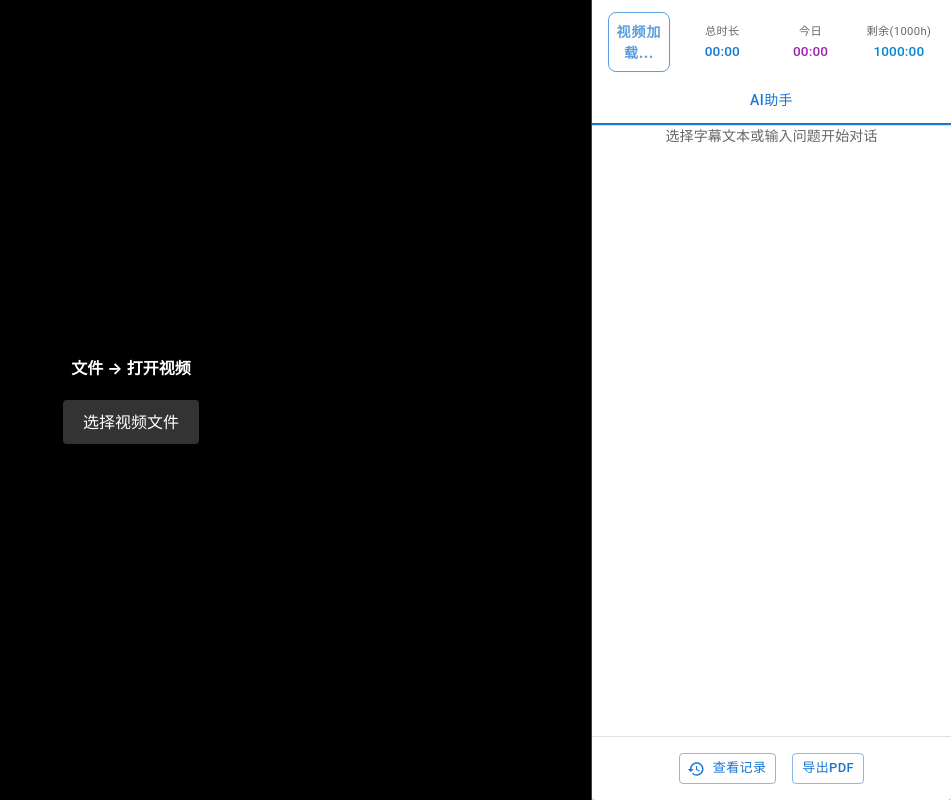
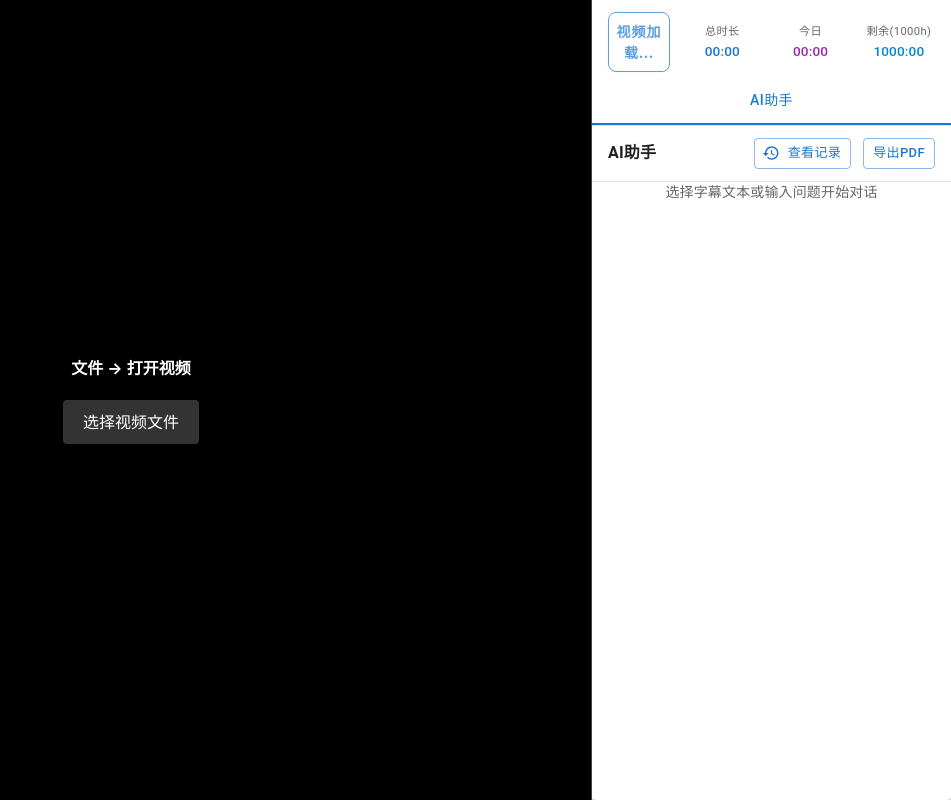
Before and after one commit to MLcore-Engine/learn-player, a React (Create React App) app: page / in a window 1280 px wide. Shown: the whole page, without its empty margins (329-1280 px from the left). Built offline with nearby package versions, Linux system fonts and the light colour scheme.

Commit message:
Move AI assistant actions to header

```diff
--- a/src/components/LearningAssistant.js
+++ b/src/components/LearningAssistant.js
@@ -81,7 +81,6 @@ function buildPrintableHtml(records, dateLabel) {
  * 显示AI解释内容和学习记录
  */
 const LearningAssistant = React.memo(({
-
   explanation
 }) => {
   // 状态管理
@@ -340,20 +339,12 @@ const LearningAssistant = React.memo(({
       flexDirection: 'column',
       overflow: 'hidden'
     }}>
-      {/* 主要内容区域 */}
-      <Box sx={{
-        flexGrow: 1,
-        overflow: 'auto',
-        mb: 2,
-        display: 'flex',
-        flexDirection: 'column'
-      }}>
-        {showHistory ? renderHistory() : renderCurrentDialogue()}
-      </Box>
-
-      {/* 底部按钮区域 */}
-      <Box sx={{ p: 2, borderTop: 1, borderColor: 'divider' }}>
-        <Stack direction="row" spacing={2} justifyContent="center">
+      <Box sx={{ px: 2, py: 1.5, borderBottom: 1, borderColor: 'divider' }}>
+        <Stack direction="row" spacing={2} alignItems="center" justifyContent="space-between">
+          <Typography variant="subtitle1" sx={{ fontWeight: 600 }}>
+            AI助手
+          </Typography>
+          <Stack direction="row" spacing={1.5}>
             <Button
               variant="outlined"
               startIcon={<History />}
@@ -370,6 +361,17 @@ const LearningAssistant = React.memo(({
               导出PDF
             </Button>
           </Stack>
+        </Stack>
+      </Box>
+      {/* 主要内容区域 */}
+      <Box sx={{
+        flexGrow: 1,
+        overflow: 'auto',
+        mb: 2,
+        display: 'flex',
+        flexDirection: 'column'
+      }}>
+        {showHistory ? renderHistory() : renderCurrentDialogue()}
       </Box>
 
       <Dialog open={openHistoryDialog} onClose={() => setOpenHistoryDialog(false)}>
```
Lines whose indentation alone changed are shown as unchanged.
